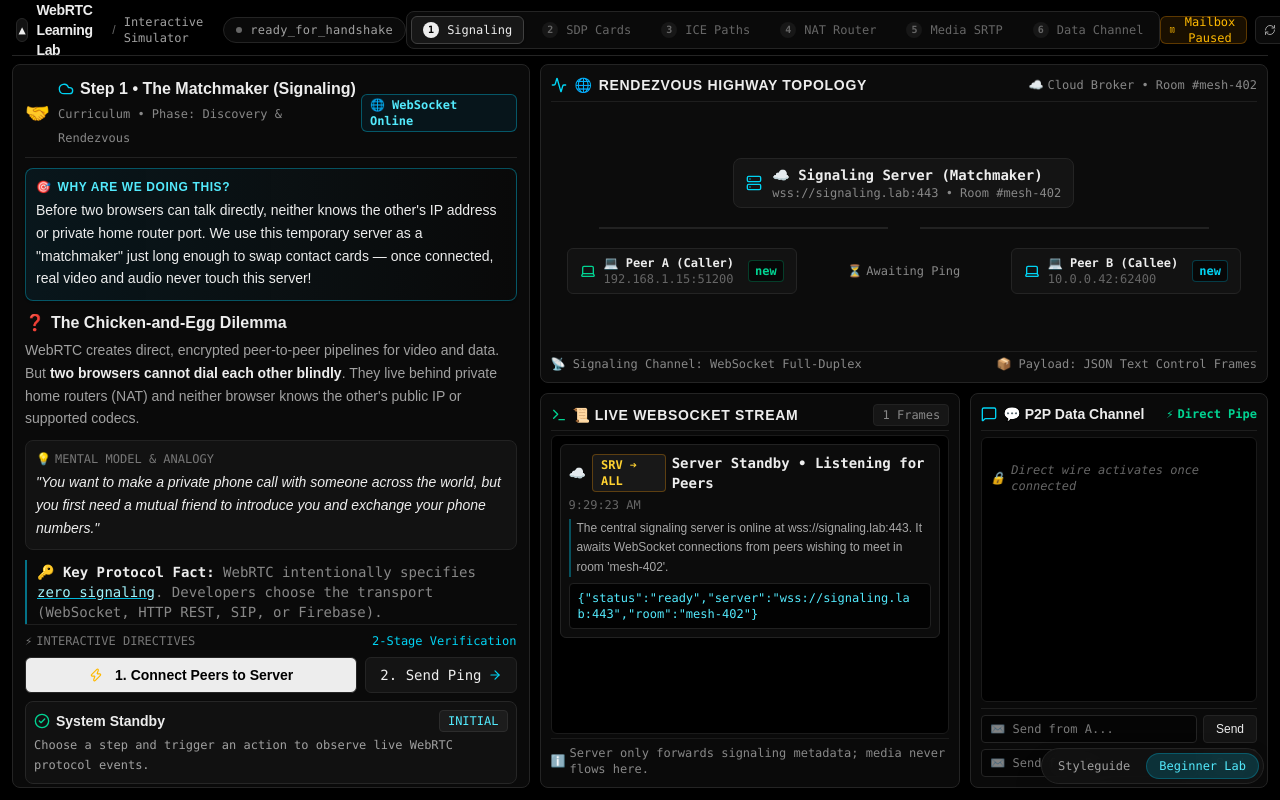
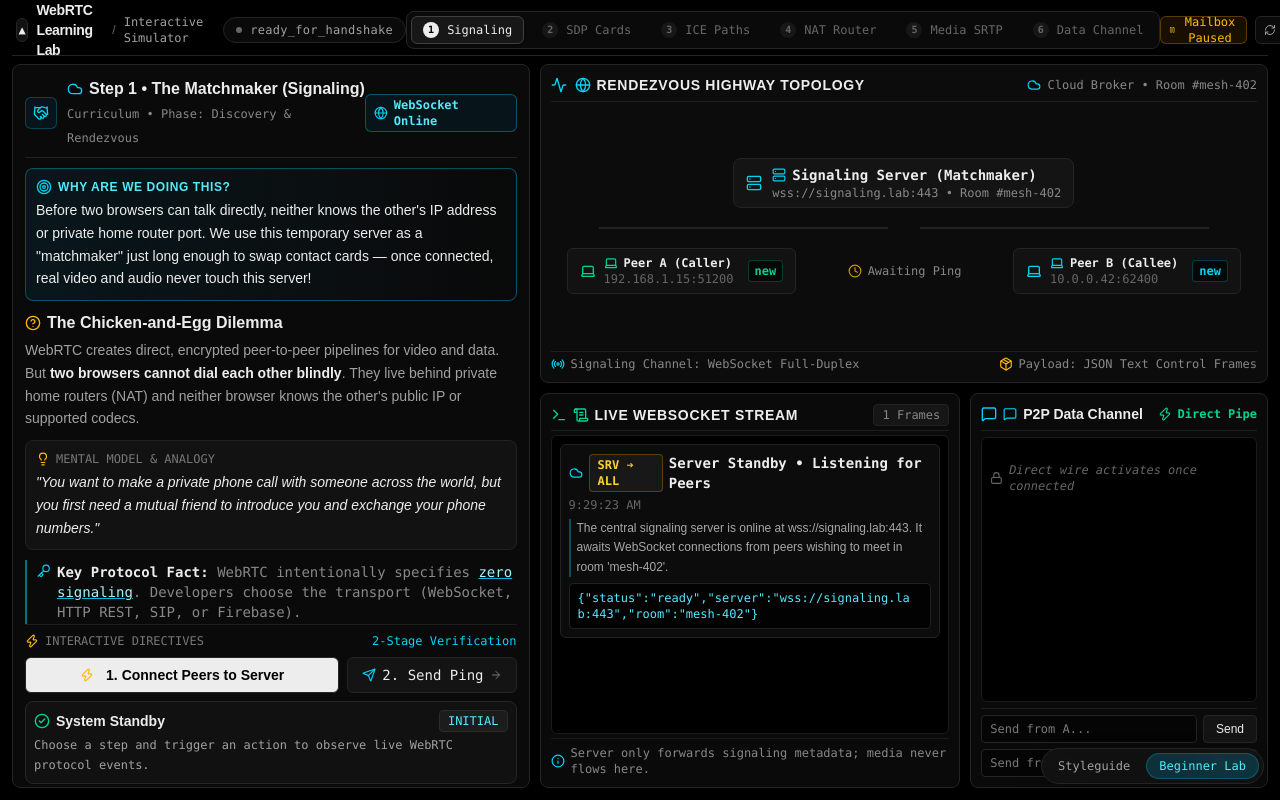
Before and after one commit to Marmik-001/video_call, a React (Vite) app in the folder frontend/: page / in a window 1280 px wide. Built offline with nearby package versions, Linux system fonts and the light colour scheme.

Commit message:
feat(step-1): replace all unicode emojis with lucide-react vector SVG icons

```diff
--- a/frontend/package.json
+++ b/frontend/package.json
@@ -21,6 +21,7 @@
     "motion": "14.9.0",
     "react": "^19.2.8",
     "react-dom": "^19.2.8",
+    "react-icons": "^5.7.0",
     "shadcn": "^4.16.1",
     "tailwind-merge": "^3.6.0",
     "tailwindcss": "^4.3.3",
@@ -30,7 +31,7 @@
   "devDependencies": {
     "@babel/core": "^7.29.7",
     "@eslint/js": "^10.0.1",
-    "@playwright/test": "^1.51.0",
+    "@playwright/test": "1.51.0",
     "@rolldown/plugin-babel": "^0.2.3",
     "@types/babel__core": "^7.20.5",
     "@types/node": "^24.13.3",
@@ -45,7 +46,6 @@
     "typescript": "~6.0.2",
     "typescript-eslint": "^8.65.0",
     "vite": "^8.2.0",
-    "vitest": "5.0.5",
-    "@playwright/test": "1.51.0"
+    "vitest": "5.0.5"
   }
 }
--- a/frontend/src/components/beginner/BeginnerLab.tsx
+++ b/frontend/src/components/beginner/BeginnerLab.tsx
@@ -20,6 +20,21 @@ import {
   Cloud,
   ArrowRight,
   Terminal,
+  Handshake,
+  Globe,
+  Target,
+  HelpCircle,
+  Lightbulb,
+  Key,
+  Send,
+  Mail,
+  ScrollText,
+  User,
+  Lock,
+  Clock,
+  Sparkles,
+  Package,
+  Info,
 } from "lucide-react";
 import { useLabStore, type CandidateInfo } from "@/store/labStore";
 import { loopbackService } from "@/services/loopback.service";
@@ -43,7 +58,7 @@ interface WsFrame {
   explanation: string;
   payload: string;
   badge?: string;
-  emoji?: string;
+  iconType?: "cloud" | "user" | "sparkles" | "zap" | "mail";
 }
 
 export const BeginnerLab: React.FC = () => {
@@ -88,9 +103,25 @@ export const BeginnerLab: React.FC = () => {
       explanation: "The central signaling server is online at wss://signaling.lab:443. It awaits WebSocket connections from peers wishing to meet in room 'mesh-402'.",
       payload: '{"status":"ready","server":"wss://signaling.lab:443","room":"mesh-402"}',
       badge: "STANDBY",
-      emoji: "☁️",
+      iconType: "cloud",
     },
   ]);
+
+  const renderFrameIcon = (iconType?: "cloud" | "user" | "sparkles" | "zap" | "mail") => {
+    switch (iconType) {
+      case "user":
+        return <User className="h-3.5 w-3.5 text-cyan-400 shrink-0" />;
+      case "sparkles":
+        return <Sparkles className="h-3.5 w-3.5 text-amber-400 shrink-0" />;
+      case "zap":
+        return <Zap className="h-3.5 w-3.5 text-amber-400 shrink-0" />;
+      case "mail":
+        return <Mail className="h-3.5 w-3.5 text-purple-400 shrink-0" />;
+      case "cloud":
+      default:
+        return <Cloud className="h-3.5 w-3.5 text-cyan-400 shrink-0" />;
+    }
+  };
 
   // Dynamic Action Reaction State (Explains what just happened on click)
   const [lastReaction, setLastReaction] = useState<ActionReaction>({
@@ -155,7 +186,7 @@ export const BeginnerLab: React.FC = () => {
         explanation: "Peer A establishes a WebSocket connection to the matchmaker server and registers: 'I am Peer A (caller_a19). Let me know when another peer enters room mesh-402.'",
         payload: '{"action":"join_room","clientId":"caller_a19","room":"mesh-402"}',
         badge: "JOIN_ROOM",
-        emoji: "👤",
+        iconType: "user",
       },
       {
         id: `ws-${Date.now()}-2`,
@@ -165,7 +196,7 @@ export const BeginnerLab: React.FC = () => {
         explanation: "Peer B connects to the same matchmaker server: 'I am Peer B (callee_b82). I am in room mesh-402 and ready to receive connection requests.'",
         payload: '{"action":"join_room","clientId":"callee_b82","room":"mesh-402"}',
         badge: "JOIN_ROOM",
-        emoji: "👤",
+        iconType: "user",
       },
       {
         id: `ws-${Date.now()}-3`,
@@ -175,7 +206,7 @@ export const BeginnerLab: React.FC = () => {
         explanation: "The server broadcasts to both peers: 'Both parties are online in room mesh-402! Peer A, you may now generate and send your SDP offer.'",
         payload: '{"event":"room_ready","room":"mesh-402","peers":["caller_a19","callee_b82"]}',
         badge: "ROOM_READY",
-        emoji: "🎉",
+        iconType: "sparkles",
       },
     ]);
 
@@ -209,7 +240,7 @@ export const BeginnerLab: React.FC = () => {
         explanation: "Peer A sends a lightweight JSON ping through the server to test relay health. The matchmaker immediately forwards it to Peer B to prove bidirectional transport works.",
         payload: '{"type":"signal_relay","from":"caller_a19","data":{"type":"ping","note":"ready_for_sdp"}}',
         badge: "PING_RELAY",
-        emoji: "⚡",
+        iconType: "zap",
       },
     ]);
 
@@ -612,8 +643,10 @@ export const BeginnerLab: React.FC = () => {
             <div className="col-span-12 lg:col-span-5 h-full min-h-0 flex flex-col justify-between rounded-[8px] border border-[#242424] bg-[#0a0a0a] p-3 shadow-sm overflow-hidden">
               <div className="space-y-2.5">
                 <div className="flex items-center justify-between border-b border-[#222222] pb-2">
-                  <div className="flex items-center gap-2">
-                    <span className="text-xl">🤝</span>
+                  <div className="flex items-center gap-2.5">
+                    <div className="flex h-8 w-8 items-center justify-center rounded-[6px] border border-cyan-500/30 bg-cyan-950/30 text-cyan-400 shrink-0">
+                      <Handshake className="h-4 w-4" />
+                    </div>
                     <div>
                       <div className="flex items-center gap-1.5">
                         <Cloud className="h-4 w-4 text-cyan-400" />
@@ -624,15 +657,16 @@ export const BeginnerLab: React.FC = () => {
                       <span className="text-xs font-mono text-[#888888]">Curriculum • Phase: Discovery & Rendezvous</span>
                     </div>
                   </div>
-                  <span className="text-xs font-mono px-2 py-0.5 rounded-[6px] border border-cyan-500/40 bg-cyan-950/30 text-cyan-300 font-semibold">
-                    🌐 WebSocket Online
+                  <span className="inline-flex items-center gap-1.5 text-xs font-mono px-2 py-0.5 rounded-[6px] border border-cyan-500/40 bg-cyan-950/30 text-cyan-300 font-semibold">
+                    <Globe className="h-3.5 w-3.5 text-cyan-400" />
+                    <span>WebSocket Online</span>
                   </span>
                 </div>
 
                 {/* Dedicated 2-Line "Why Are We Doing This?" Card */}
                 <div className="rounded-[8px] border border-cyan-500/40 bg-gradient-to-r from-cyan-950/30 via-cyan-900/10 to-transparent p-2.5 space-y-1 shadow-sm">
                   <div className="flex items-center gap-1.5 text-xs font-bold uppercase tracking-wider text-cyan-300">
-                    <span>🎯</span>
+                    <Target className="h-4 w-4 text-cyan-400" />
                     <span>Why Are We Doing This?</span>
                   </div>
                   <p className="text-xs sm:text-sm text-[#ededed] leading-relaxed">
@@ -644,7 +678,7 @@ export const BeginnerLab: React.FC = () => {
                 {/* The Core Problem & Baseline */}
                 <div className="space-y-1">
                   <h3 className="text-sm sm:text-base font-semibold text-[#ededed] flex items-center gap-1.5">
-                    <span>❓</span>
+                    <HelpCircle className="h-4 w-4 text-amber-400 shrink-0" />
                     <span>The Chicken-and-Egg Dilemma</span>
                   </h3>
                   <p className="text-xs sm:text-sm text-[#a1a1a1] leading-relaxed">
@@ -654,8 +688,8 @@ export const BeginnerLab: React.FC = () => {
 
                 {/* Mental Model & Analogy */}
                 <div className="rounded-[8px] border border-[#222222] bg-[#121212] p-2.5 space-y-1 text-xs sm:text-sm">
-                  <span className="text-xs font-mono uppercase text-[#777777] flex items-center gap-1">
-                    <span>💡</span>
+                  <span className="text-xs font-mono uppercase text-[#777777] flex items-center gap-1.5">
+                    <Lightbulb className="h-3.5 w-3.5 text-amber-400 shrink-0" />
                     <span>Mental Model & Analogy</span>
                   </span>
                   <p className="text-[#ededed] italic leading-relaxed">
@@ -665,8 +699,11 @@ export const BeginnerLab: React.FC = () => {
 
                 {/* The WebRTC Rule */}
                 <div className="text-xs sm:text-sm font-mono text-[#888888] space-y-0.5 border-l-2 border-cyan-500/60 pl-2.5 py-0.5">
-                  <p>
-                    <strong className="text-[#ededed]">🔑 Key Protocol Fact:</strong> WebRTC intentionally specifies <span className="underline decoration-cyan-500 text-cyan-200">zero signaling</span>. Developers choose the transport (WebSocket, HTTP REST, SIP, or Firebase).
+                  <p className="flex items-start gap-1.5">
+                    <Key className="h-3.5 w-3.5 text-cyan-400 shrink-0 mt-0.5" />
+                    <span>
+                      <strong className="text-[#ededed]">Key Protocol Fact:</strong> WebRTC intentionally specifies <span className="underline decoration-cyan-500 text-cyan-200">zero signaling</span>. Developers choose the transport (WebSocket, HTTP REST, SIP, or Firebase).
+                    </span>
                   </p>
                 </div>
               </div>
@@ -674,8 +711,8 @@ export const BeginnerLab: React.FC = () => {
               {/* Numbered Action Directive ("What tells you what to do") */}
               <div className="space-y-2 pt-2 border-t border-[#1e1e1e]">
                 <div className="flex items-center justify-between">
-                  <span className="text-xs font-mono uppercase text-[#777777] flex items-center gap-1">
-                    <span>⚡</span>
+                  <span className="text-xs font-mono uppercase text-[#777777] flex items-center gap-1.5">
+                    <Zap className="h-3.5 w-3.5 text-amber-400" />
                     <span>Interactive Directives</span>
                   </span>
                   <span className="text-xs font-mono text-cyan-400 font-medium">2-Stage Verification</span>
@@ -696,8 +733,9 @@ export const BeginnerLab: React.FC = () => {
                     onClick={handleDispatchPing}
                     className="px-3.5 h-9 rounded-[6px] border border-[#242424] bg-[#141414] text-xs sm:text-sm font-mono text-[#ededed] hover:border-[#404040] hover:bg-[#1a1a1a] transition-all flex items-center gap-1.5"
                   >
+                    <Send className="h-3.5 w-3.5 text-cyan-400" />
                     <span>2. Send Ping</span>
-                    <ArrowRight className="h-3.5 w-3.5 text-cyan-400" />
+                    <ArrowRight className="h-3 w-3 text-[#777777]" />
                   </button>
                 </div>
 
@@ -729,12 +767,12 @@ export const BeginnerLab: React.FC = () => {
                   <div className="flex items-center gap-2">
                     <Activity className="h-4 w-4 text-cyan-400" />
                     <span className="text-xs sm:text-sm font-semibold uppercase tracking-wider text-[#ededed] flex items-center gap-1.5">
-                      <span>🌐</span>
+                      <Globe className="h-4 w-4 text-cyan-400" />
                       <span>Rendezvous Highway Topology</span>
                     </span>
                   </div>
-                  <span className="text-xs font-mono text-[#888888] flex items-center gap-1">
-                    <span>☁️</span>
+                  <span className="text-xs font-mono text-[#888888] flex items-center gap-1.5">
+                    <Cloud className="h-3.5 w-3.5 text-cyan-400" />
                     <span>Cloud Broker • Room #mesh-402</span>
                   </span>
                 </div>
@@ -750,8 +788,9 @@ export const BeginnerLab: React.FC = () => {
                     }`}>
                       <Server className="h-4 w-4 text-cyan-400 shrink-0" />
                       <div className="text-left font-mono">
-                        <div className="text-xs sm:text-sm font-semibold text-[#ededed] flex items-center gap-1">
-                          <span>☁️ Signaling Server (Matchmaker)</span>
+                        <div className="text-xs sm:text-sm font-semibold text-[#ededed] flex items-center gap-1.5">
+                          <Server className="h-3.5 w-3.5 text-cyan-400" />
+                          <span>Signaling Server (Matchmaker)</span>
                         </div>
                         <div className="text-xs text-[#888888]">wss://signaling.lab:443 • Room #mesh-402</div>
                       </div>
@@ -793,8 +832,9 @@ export const BeginnerLab: React.FC = () => {
                     }`}>
                       <Laptop className="h-4 w-4 text-emerald-400 shrink-0" />
                       <div className="text-left font-mono">
-                        <div className="text-xs font-semibold text-[#ededed] flex items-center gap-1">
-                          <span>💻 Peer A (Caller)</span>
+                        <div className="text-xs font-semibold text-[#ededed] flex items-center gap-1.5">
+                          <Laptop className="h-3.5 w-3.5 text-emerald-400" />
+                          <span>Peer A (Caller)</span>
                         </div>
                         <div className="text-xs text-[#666666]">192.168.1.15:51200</div>
                       </div>
@@ -809,13 +849,13 @@ export const BeginnerLab: React.FC = () => {
                     {/* Rendezvous Status */}
                     <div className="text-xs font-mono text-[#888888]">
                       {signalingPingDelivered ? (
-                        <span className="text-emerald-400 font-semibold flex items-center gap-1">
+                        <span className="text-emerald-400 font-semibold flex items-center gap-1.5">
                           <CheckCircle2 className="h-3.5 w-3.5" />
-                          <span>✅ Relay Ready</span>
+                          <span>Relay Ready</span>
                         </span>
                       ) : (
-                        <span className="text-[#888888] flex items-center gap-1">
-                          <span>⏳</span>
+                        <span className="text-[#888888] flex items-center gap-1.5">
+                          <Clock className="h-3.5 w-3.5 text-amber-400/80" />
                           <span>Awaiting Ping</span>
                         </span>
                       )}
@@ -829,8 +869,9 @@ export const BeginnerLab: React.FC = () => {
                     }`}>
                       <Laptop className="h-4 w-4 text-cyan-400 shrink-0" />
                       <div className="text-left font-mono">
-                        <div className="text-xs font-semibold text-[#ededed] flex items-center gap-1">
-                          <span>💻 Peer B (Callee)</span>
+                        <div className="text-xs font-semibold text-[#ededed] flex items-center gap-1.5">
+                          <Laptop className="h-3.5 w-3.5 text-cyan-400" />
+                          <span>Peer B (Callee)</span>
                         </div>
                         <div className="text-xs text-[#666666]">10.0.0.42:62400</div>
                       </div>
@@ -845,8 +886,14 @@ export const BeginnerLab: React.FC = () => {
                 </div>
 
                 <div className="flex items-center justify-between text-xs font-mono text-[#888888] border-t border-[#1e1e1e] pt-1">
-                  <span>📡 Signaling Channel: WebSocket Full-Duplex</span>
-                  <span>📦 Payload: JSON Text Control Frames</span>
+                  <span className="flex items-center gap-1.5">
+                    <Radio className="h-3.5 w-3.5 text-cyan-400" />
+                    <span>Signaling Channel: WebSocket Full-Duplex</span>
+                  </span>
+                  <span className="flex items-center gap-1.5">
+                    <Package className="h-3.5 w-3.5 text-amber-400" />
+                    <span>Payload: JSON Text Control Frames</span>
+                  </span>
                 </div>
               </div>
 
@@ -857,8 +904,8 @@ export const BeginnerLab: React.FC = () => {
                   <div className="flex items-center justify-between border-b border-[#1e1e1e] pb-1">
                     <div className="flex items-center gap-1.5">
                       <Terminal className="h-4 w-4 text-emerald-400" />
-                      <span className="text-xs sm:text-sm font-semibold uppercase tracking-wider text-[#ededed] flex items-center gap-1">
-                        <span>📜</span>
+                      <span className="text-xs sm:text-sm font-semibold uppercase tracking-wider text-[#ededed] flex items-center gap-1.5">
+                        <ScrollText className="h-4 w-4 text-emerald-400" />
                         <span>Live WebSocket Stream</span>
                       </span>
                     </div>
@@ -872,7 +919,7 @@ export const BeginnerLab: React.FC = () => {
                       <div key={frame.id} className="rounded-[6px] border border-[#222222] bg-[#0c0c0c] p-2 space-y-1.5 text-xs">
                         <div className="flex items-center justify-between gap-1 flex-wrap">
                           <div className="flex items-center gap-1.5 font-mono">
-                            <span className="text-sm">{frame.emoji || "✉️"}</span>
+                            {renderFrameIcon(frame.iconType)}
                             <span className={`px-2 py-0.5 rounded-[4px] text-xs font-bold border ${
                               frame.direction === "A ➔ SRV"
                                 ? "bg-emerald-950/40 text-emerald-300 border-emerald-500/40"
@@ -900,8 +947,8 @@ export const BeginnerLab: React.FC = () => {
                     ))}
                   </div>
 
-                  <div className="text-xs font-mono text-[#888888] pt-1.5 border-t border-[#1a1a1a] flex items-center gap-1">
-                    <span>ℹ️</span>
+                  <div className="text-xs font-mono text-[#888888] pt-1.5 border-t border-[#1a1a1a] flex items-center gap-1.5">
+                    <Info className="h-3.5 w-3.5 text-cyan-400 shrink-0" />
                     <span>Server only forwards signaling metadata; media never flows here.</span>
                   </div>
                 </div>
@@ -911,13 +958,13 @@ export const BeginnerLab: React.FC = () => {
                   <div className="flex items-center justify-between border-b border-[#1e1e1e] pb-1.5">
                     <div className="flex items-center gap-1.5">
                       <MessageSquare className="h-4 w-4 text-cyan-400" />
-                      <span className="text-xs sm:text-sm font-semibold text-[#ededed] flex items-center gap-1">
-                        <span>💬</span>
+                      <span className="text-xs sm:text-sm font-semibold text-[#ededed] flex items-center gap-1.5">
+                        <MessageSquare className="h-3.5 w-3.5 text-cyan-400" />
                         <span>P2P Data Channel</span>
                       </span>
                     </div>
-                    <span className="text-xs font-mono text-emerald-400 font-semibold flex items-center gap-1">
-                      <span>⚡</span>
+                    <span className="text-xs font-mono text-emerald-400 font-semibold flex items-center gap-1.5">
+                      <Zap className="h-3.5 w-3.5 text-emerald-400" />
                       <span>Direct Pipe</span>
                     </span>
                   </div>
@@ -928,7 +975,7 @@ export const BeginnerLab: React.FC = () => {
                   >
                     {dataChannelMessages.length === 0 ? (
                       <div className="text-[#666666] italic flex items-center gap-1.5 py-4 justify-center text-xs">
-                        <span>🔒</span>
+                        <Lock className="h-3.5 w-3.5 text-[#666666]" />
                         <span>Direct wire activates once connected</span>
                       </div>
                     ) : (
@@ -946,7 +993,7 @@ export const BeginnerLab: React.FC = () => {
                     <div className="flex gap-1.5">
                       <input
                         type="text"
-                        placeholder="✉️ Send from A..."
+                        placeholder="Send from A..."
                         value={messageInputA}
                         onChange={(e) => setMessageInputA(e.target.value)}
                         onKeyDown={(e) => e.key === "Enter" && handleSendA()}
@@ -966,7 +1013,7 @@ export const BeginnerLab: React.FC = () => {
                     <div className="flex gap-1.5">
                       <input
                         type="text"
-                        placeholder="✉️ Send from B..."
+                        placeholder="Send from B..."
                         value={messageInputB}
                         onChange={(e) => setMessageInputB(e.target.value)}
                         onKeyDown={(e) => e.key === "Enter" && handleSendB()}
```
Also changed, not shown: 5 other files (tests, documents, lock files or other folders).
